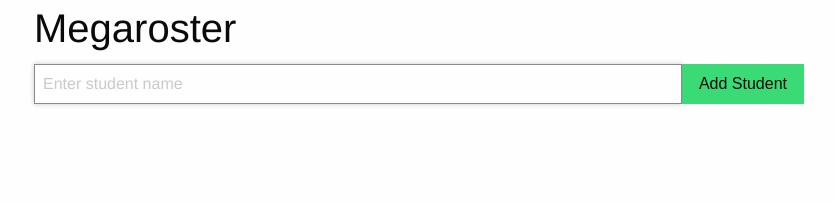
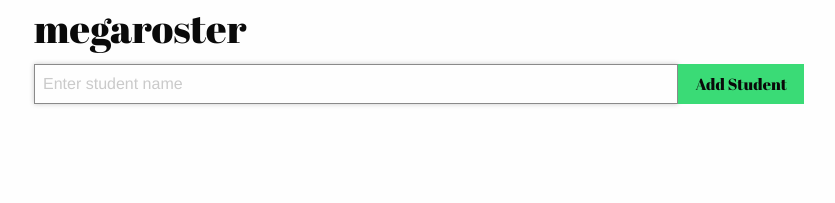
Before and after one commit to MWHopkins23/megaroster, a plain HTML site: page index.html in a window 1280 px wide. Shown: the whole page, without its empty margins (221-1056 px from the left). Drawn offline with Linux system fonts and the light colour scheme.

Commit message:
Specify type face for h2

```diff
--- a/css/app.css
+++ b/css/app.css
@@ -1,5 +1,14 @@
 .template {
   visibility: hidden;
+}
+
+h2 {
+  font-family: 'Abril Fatface', cursive;
+  text-transform: lowercase;
+}
+
+.success {
+  font-family: 'Abril Fatface', cursive;
 }
 
 .student {
@@ -7,6 +16,7 @@
   padding: 0.75rem 1.25rem;
   height: 4rem;
   transition: 0.2s;
+  font-family: 'Abril Fatface', cursive;
 }
 
 .student + .student {
--- a/index.html
+++ b/index.html
@@ -9,6 +9,7 @@
     <link rel="stylesheet" href="css/foundation.css">
     <link rel="stylesheet" href="css/font-awesome.min.css">
     <link rel="stylesheet" href="css/app.css">
+    <link href="https://fonts.googleapis.com/css?family=Abril+Fatface" rel="stylesheet">
   </head>
   <body>
     <div class="row">
```
